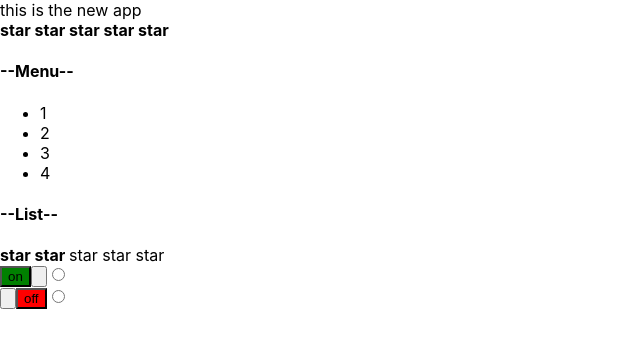
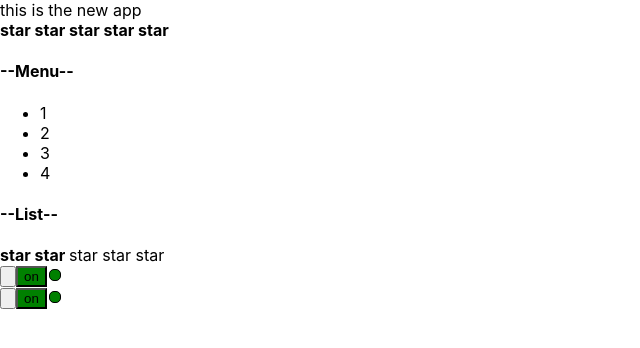
Before and after one commit to anna-7nova/my-app, a React (Create React App) app: page / in a window 1280 px wide. Shown: the top 348 px of the page, without its empty margins (0-640 px from the left). Built offline with nearby package versions, Linux system fonts and the light colour scheme.

Commit message:
my option to resolve this task

```diff
--- a/src/App.css
+++ b/src/App.css
@@ -5,8 +5,3 @@ input[value="on"] {
 input[value="off"] {
     background-color: red;
 }
-
-input:checked  {
-    background-color: green;
-    color: green;
-}
--- a/src/App.tsx
+++ b/src/App.tsx
@@ -14,8 +14,8 @@ function App() {
       <Accordion titleValue="List" collapsed={true}/>
       <Rating value={2}/>
       <div>
-        <OnOff isTurnIn={true}/>
-        <OnOff isTurnIn={false}/>
+        <OnOff />
+        <OnOff />
       </div>
     </div>
   );
--- a/src/components/Button/Button.tsx
+++ b/src/components/Button/Button.tsx
@@ -1,32 +1,18 @@
 import React from 'react';
 
 export type ButtonType = {
-    name?: string
     type: "radio" | "button"
-    isTurnIn: boolean
+    isTurnIn?: boolean
+    value: "on" | "off"
 }
 
 export const Button = (props: ButtonType) => {
-    {
-        if (props.name === "on" && props.isTurnIn === true) {
+        //bll
+        const disabledBtn = ""
+        const typeOfButton = props.isTurnIn ? props.value : disabledBtn
             return (
                 <>
-                    <input type={props.type} name={props.name} value={"on"}/>
+                    <input type={props.type} value={typeOfButton} />
                 </>
             );
-        } else if (props.name === "off" && props.isTurnIn === false) {
-            return (
-                <>
-                    <input type={props.type} name={props.name} value={"off"}/>
-                </>
-            );
-        } else {
-            return (
-                <>
-                    <input type={props.type} name={props.name}/>
-                </>
-            );
-        }
-    }
-
 }
--- a/src/components/OnOff/OnOff.tsx
+++ b/src/components/OnOff/OnOff.tsx
@@ -1,16 +1,29 @@
-import React from 'react';
+import React, { useState } from 'react';
 import { Button} from '../Button/Button';
 
-type OnnOffType = {
-    isTurnIn: boolean
-}
 
-export const OnOff = (props: OnnOffType) => {
+export const OnOff = () => {
+//bll
+    const [currentBtnIsOn, setCurrentBtnIsOn] = useState<boolean>(true)
+    const onClickHandler = () => {
+        setCurrentBtnIsOn(!currentBtnIsOn)
+    }
+//styles
+    const indicatorStyle = {
+    backgroundColor: currentBtnIsOn ? "green" : "red",
+    display: "inline-block",
+    borderRadius: "5px",
+    border: "1px solid black",
+    height: "10px",
+    width: "10px",
+    marginLeft: "2px",
+    }
+
     return (
-        <div>
-        <Button type="button" name={"on"} isTurnIn={props.isTurnIn}/>
-        <Button type="button" name={"off"} isTurnIn={props.isTurnIn}/>
-        <Button type="radio" isTurnIn={props.isTurnIn}/>
+        <div onClick={onClickHandler}>
+        <Button type="button"  isTurnIn={!currentBtnIsOn} value ={"off"} />
+        <Button type="button"  isTurnIn={currentBtnIsOn} value ={"on"} />
+        <div style={indicatorStyle}></div>
         </div>
     );
 }
```
